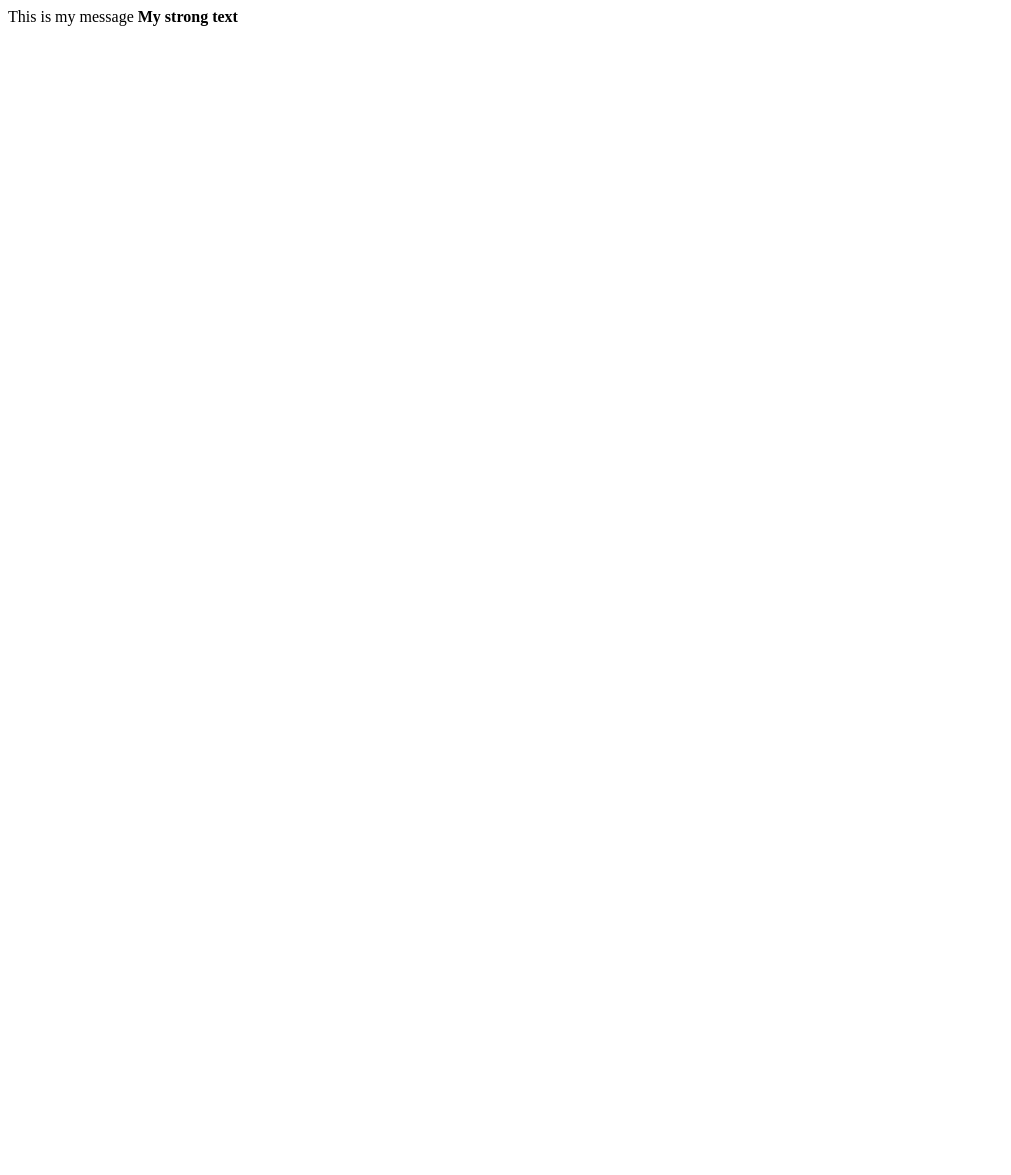
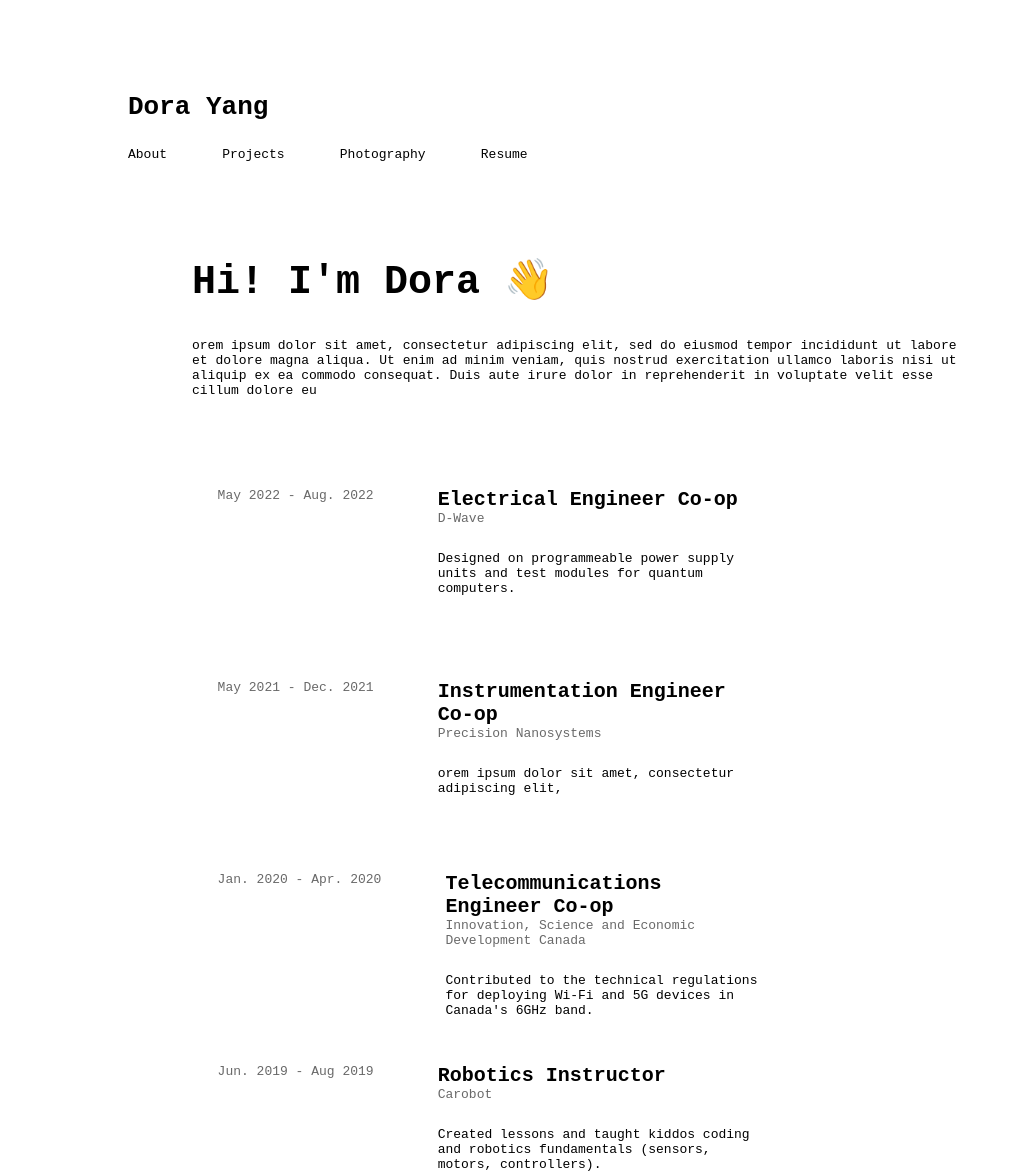
Before and after one commit to dorayang/dorayang.github.io, a plain HTML site: page index.html in a window 1280 px wide. Shown: the top 1175 px of the page, without its empty margins (0-1011 px from the left). Before the commit the page ends 800 px from the top, so only its background shows below. Drawn offline with Linux system fonts and the light colour scheme.

Commit message:
Front page progress

```diff
--- a/index.html
+++ b/index.html
@@ -1,6 +1,90 @@
 <!DOCTYPE html>
+<html>
 <meta charset="UTF-8">
 <meta name="viewport" content="width=device-width, initial-scale=1">
+<link rel="stylesheet" href="webstyle.css">
 
-This is my message
-<strong>My strong text</strong>
+
+<!-- Generating text elements from json file -->
+<script>
+    function create_element(type,value, class_name, home){
+        let element = document.createElement(type);
+        element.innerHTML = value;
+        element.classList.add(class_name);
+
+        home.append(element)
+    }
+</script>
+
+<!-- Defining header content -->
+<header class="h">
+    <h1><a href="" class="home-button">Dora Yang</a></h1>
+    <nav class="header-nav">
+        <a href="#about" class="nav-button">About</a>
+        <a href="#projects" class="nav-button">Projects</a>
+        <a href="#photography" class="nav-button">Photography</a>
+        <a href="#resume" class="nav-button">Resume</a>
+    </nav>
+</header>
+
+<body class="b">
+
+    <!-- Main page introduction -->
+    <section class="intro">
+        <h2> Hi! I'm Dora  &#128075 </h2>
+        <p class="big-blocks-of-text">orem ipsum dolor sit amet, consectetur adipiscing elit, sed do eiusmod tempor incididunt ut labore et dolore magna aliqua. Ut enim ad minim veniam, quis nostrud exercitation ullamco laboris nisi ut aliquip ex ea commodo consequat. Duis aute irure dolor in reprehenderit in voluptate velit esse cillum dolore eu  </p>
+    </section>
+
+    <!-- Importing job info JSON file -->
+    <script src ="jobs.js">
+    </script>
+
+    <!-- Filing in job boxes -->
+    <script>
+        var job_keys = Object.keys(jobs); // Loading job dictionary
+
+        // Section to house all job intros
+        let intro_sec = document.createElement("section");
+        intro_sec.classList.add('intros');
+
+        // Creating one section for each job
+        for (let i = 0; i < job_keys.length; i++) {
+            var job = jobs[job_keys[i]]; // Loading the job info
+
+            // Section to house info for one job
+            let job_sec = document.createElement("section");
+            job_sec.classList.add('job-intro');
+
+            // Section to house RHS info (position, company, blurb)
+            let rhs_sec = document.createElement("section");
+            rhs_sec.classList.add('job-topline');
+            rhs_sec.classList.add('job-rhs');
+
+            // Section to house LHS info (date)
+            let lhs_sec = document.createElement("section");
+            lhs_sec.classList.add('job-topline');
+            lhs_sec.classList.add('job-lhs');
+
+            // Creating text elements for each job
+            create_element("section", "", 'job-topline', job_sec)
+            create_element("div", job.Date, 'job-date', lhs_sec)
+            create_element("div", job.Title, 'job-title', rhs_sec)
+            create_element("div", job.Company, 'job-company', rhs_sec)
+            create_element("div", job.Blurb, 'job-blurb', rhs_sec)
+
+            // Creating a hyperlink to the company website for each job
+            let job_link = document.createElement("a");
+            job_link.classList.add('job-box');
+            job_link.setAttribute('href', job.Link);
+            job_link.setAttribute('target', "blank");
+
+            // Putting all the elements together
+            job_sec.append(lhs_sec);
+            job_sec.append(rhs_sec);
+            job_link.append(job_sec);
+            intro_sec.appendChild(job_link);
+        }
+        document.body.append(intro_sec)
+    </script>
+</body>
+</html>
--- /dev/null
+++ b/jobs.js
@@ -0,0 +1,40 @@
+var jobs = {
+        "dwave":
+            {"Date": "May 2022 - Aug. 2022",
+            "Title": "Electrical Engineer Co-op",
+            "Company": "D-Wave",
+            "Link": "https://www.dwavesys.com/",
+            "Blurb": "Designed on programmeable power supply units and test modules for quantum computers.",
+            "Skills": ["Power Electronics", "UART", "STM32"]},
+
+        "pni":
+            {"Date": "May 2021 - Dec. 2021",
+            "Title": "Instrumentation Engineer Co-op",
+            "Company": "Precision Nanosystems",
+            "Link": "https://www.precisionnanosystems.com/",
+            "Blurb": "orem ipsum dolor sit amet, consectetur adipiscing elit,",
+            "Skills": ["Power Electronics", "UART", "STM32"]},
+        "ised":
+            {"Date": "Jan. 2020 - Apr. 2020",
+            "Title": "Telecommunications Engineer Co-op",
+            "Company": "Innovation, Science and Economic Development Canada",
+            "Link": "https://tinyurl.com/3dzv34hz",
+            "Blurb": "Contributed to the technical regulations for deploying Wi-Fi and 5G devices in Canada's 6GHz band.",
+            "Skills": ["Power Electronics", "UART", "STM32"]},
+
+        "carobot":
+            {"Date": "Jun. 2019 - Aug 2019",
+            "Title": "Robotics Instructor",
+            "Company": "Carobot",
+            "Link": "https://learn.carobot.ca/",
+            "Blurb": "Created lessons and taught kiddos coding and robotics fundamentals (sensors, motors, controllers).",
+            "Skills": ["Power Electronics", "UART", "STM32"]},
+
+        "lts":
+            {"Date": "Oct. 2015 - Apr. 2018",
+            "Title": "Learn to Skate Instructor",
+            "Company": "City of Toronto Parks and Recreation",
+            "Link": "https://www.toronto.ca/data/parks/prd/skating/reg/learn/index.html",
+            "Blurb": "Taught basic skills & beginner figure skating elements to young & adult skaters.",
+            "Skills": ["Power Electronics", "UART", "STM32"]}
+}
--- /dev/null
+++ b/webstyle.css
@@ -0,0 +1,111 @@
+
+/* Header Positioning */
+header {
+    position: fixed;
+    left: 8vw;
+    top: 5vw;
+}
+
+/* General link things */
+a {
+    color: inherit;
+    text-decoration: none;
+}
+
+/* Header Navigation Buttons */
+a.nav-button {
+    font-family:  monospace;
+    padding: 2vw;
+}
+a.nav-button:hover {
+    text-decoration: underline;
+    text-decoration-color: darkorange;
+    text-decoration-thickness: 3px;
+    text-underline-offset: 7px;
+}
+a.nav-button:active {
+    text-decoration: underline;
+    text-decoration-color: darkorange;
+    text-decoration-thickness: 3px;
+    text-underline-offset: 7px;
+}
+
+/* Home Button*/
+a.home-button {
+    font-family:  monospace;
+    margin-left: 2vw;
+}
+
+/* Heading Text Style */
+h2 {
+    font-family:  monospace;
+    font-size: 40px;
+}
+
+/* Body Positioning */
+body {
+    margin-top: 20vw;
+    margin-right: 25vw;
+    margin-left: 15vw;
+}
+
+/* Paragraph Text Style */
+p.big-blocks-of-text {
+    font-family: monospace;
+}
+
+/* Single job bio section */
+section.job-intro {
+    margin-top: 5vw;
+    width: 60vw;
+    height: 10vw;
+    /* outline-offset: 10px; */
+    /* outline: auto; */
+}
+section.job-intro:hover {
+    background-color: rgba(211, 217, 227, 0.2);
+    /* outline-offset: 10px; */
+    outline-style: solid;
+    border-radius: 4pt;
+    outline-color: rgba(211, 217, 227, 0.2);
+}
+
+div.job-date{
+    font-family: monospace;
+    color: dimgray;
+}
+
+div.job-title {
+    font-family: monospace;
+    font-size: 20px;
+    font-weight: bold;
+}
+
+div.job-company {
+    font-family: monospace;
+    color: dimgray;
+}
+
+div.job-blurb {
+    font-family: monospace;
+    margin-top: 2vw;
+}
+
+section.job-topline {
+    margin-top: 2vw;
+    margin-left: 1vw;
+    display: inline-block;
+    vertical-align: text-top;
+}
+
+section.job-rhs {
+    margin-left: 5vw;
+    text-align: left !important;
+    width: 40vh;
+}
+
+
+/* Section contaning all job intros */
+section.intros {
+    margin-top: 3vw;
+}
```
Also changed, not shown: jobs.json (added, +41 -0 lines).
